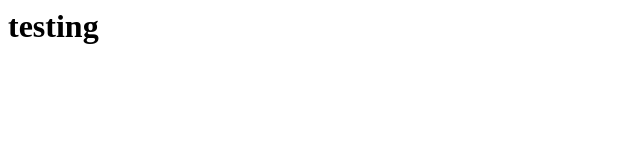
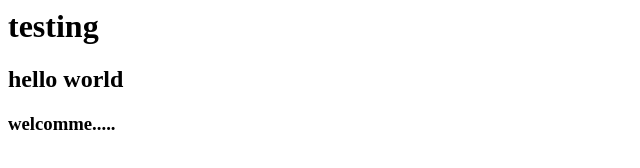
Before and after one commit to crnick/demo, a plain HTML site: page index.html in a window 1280 px wide. Shown: the whole page, without its empty margins (0-640 px from the left). Drawn offline with Linux system fonts and the light colour scheme.

Commit message:
modified the main file

```diff
--- a/index.html
+++ b/index.html
@@ -5,5 +5,8 @@
 	<body>
 
 		<h1>testing</h1>
+
+		<h2>hello world</h2>
+		<h3>welcomme.....</h3>
 	</body>
 </html>
```
